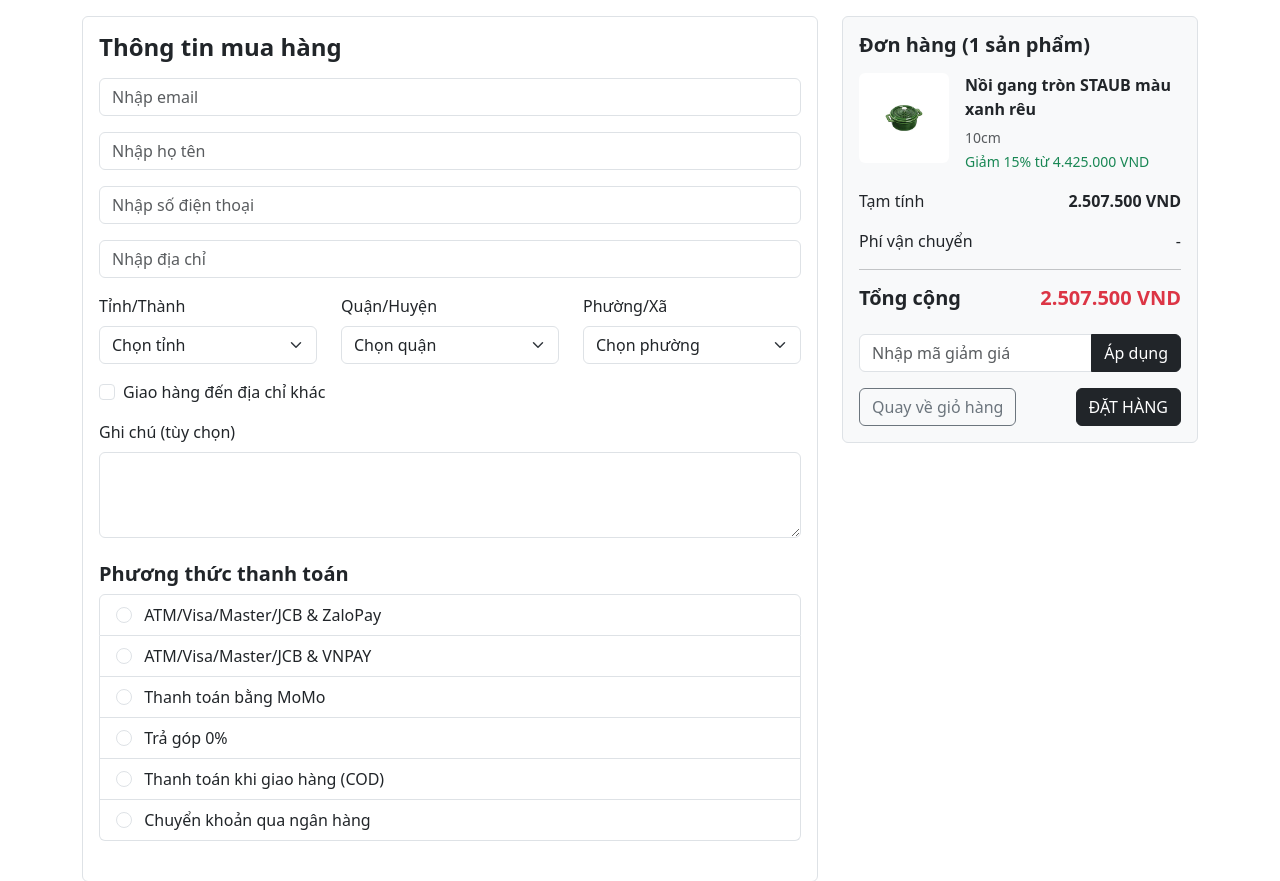
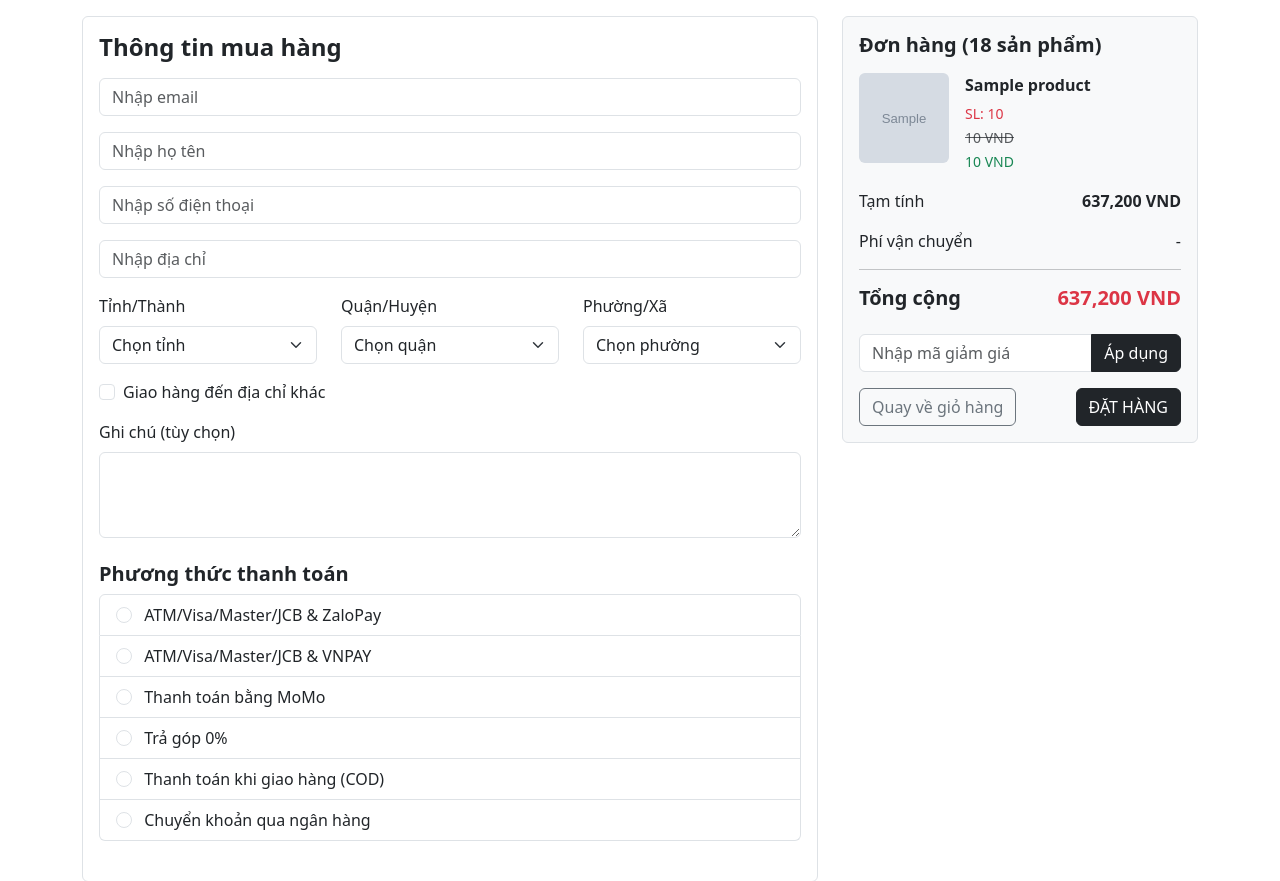
Before and after one commit to dstijl62/mama-kitchen, a Django app: template webbanhang/app/templates/app/checkout.html in a window 1280 px wide. Shown: the part 118-999 px from the top of the page. Run offline with Django 4.2, Linux system fonts and the light colour scheme; data comes from the database, SQL or seed files in the repository; both versions use the stored data as it was after the commit; tables that the repository leaves empty hold one stand-in row (values such as "Sample post"); the template is opened without the code that fills it: values that come from a table or form of the project are taken from there, most other values are stand-ins (such as "Sample title", 1, 10 or a date in 2020); grey boxes marked "Sample" are stand-in pictures.

Commit message:
Create Add Cart Function

```diff
--- /dev/null
+++ b/webbanhang/app/static/js/cart.js
@@ -0,0 +1,37 @@
+console.log("hello");
+
+let updateBtns = document.getElementsByClassName("update-cart");
+
+for (i = 0; i < updateBtns.length; i++) {
+  updateBtns[i].addEventListener("click", function () {
+    let productId = this.dataset.product;
+    let action = this.dataset.action;
+
+    console.log("productId: ", productId, "action: ", action);
+    console.log("user: ", user);
+    if (user === "AnonymousUser") {
+      console.log("User not logged in");
+    } else {
+      updateUserOrder(productId, action);
+    }
+  });
+}
+
+const updateUserOrder = (productId, action) => {
+  console.log("User logged in, add succeed");
+  let url = "/update_item/";
+  fetch(url, {
+    method: "POST",
+    headers: {
+      "Content-Type": "application/json",
+      "X-CSRFToken": csrftoken,
+    },
+    body: JSON.stringify({ productId: productId, action: action }),
+  })
+    .then((response) => {
+      return response.json();
+    })
+    .then((data) => {
+      console.log("data:", data);
+    });
+};
--- a/webbanhang/app/templates/app/base.html
+++ b/webbanhang/app/templates/app/base.html
@@ -22,6 +22,27 @@
       crossorigin="anonymous"
       referrerpolicy="no-referrer"
     ></script>
+    <script type="text/javascript">
+      let user = "{{request.user}}";
+      function getCookie(name) {
+        let cookieValue = null;
+        if (document.cookie && document.cookie !== "") {
+          const cookies = document.cookie.split(";");
+          for (let i = 0; i < cookies.length; i++) {
+            const cookie = cookies[i].trim();
+            // Does this cookie string begin with the name we want?
+            if (cookie.substring(0, name.length + 1) === name + "=") {
+              cookieValue = decodeURIComponent(
+                cookie.substring(name.length + 1),
+              );
+              break;
+            }
+          }
+        }
+        return cookieValue;
+      }
+      const csrftoken = getCookie("csrftoken");
+    </script>
 
     {% comment %} {% endcomment %}
     <title>mama-kitchen</title>
@@ -41,10 +62,7 @@
       <div class="container">
         <!-- ==============navbar brand -->
         <a class="navbar-brand" href="{% url 'home' %}">
-          <img
-            src="{% static 'images/logo.png' %}"
-            alt="logo tuhoc.cc"
-          />
+          <img src="{% static 'images/logo.png' %}" alt="logo tuhoc.cc" />
         </a>
 
         <!--================  -->
@@ -64,7 +82,10 @@
           <!-- menu item -->
           <ul class="navbar-nav me-auto mb-2 mb-lg-0">
             <li class="nav-item">
-              <a class="nav-link active" aria-current="page" href="{% url 'home' %}"
+              <a
+                class="nav-link active"
+                aria-current="page"
+                href="{% url 'home' %}"
                 >Trang chủ</a
               >
             </li>
@@ -186,7 +207,9 @@
               </ul>
             </li>
             <li class="nav-item">
-              <a class="nav-link" aria-current="page" href="{% url 'cart' %}">Giỏ hàng</a>
+              <a class="nav-link" aria-current="page" href="{% url 'cart' %}"
+                >Giỏ hàng</a
+              >
             </li>
           </ul>
         </div>
@@ -194,8 +217,6 @@
     </nav>
 
     {% block banner_hero %} {% endblock banner_hero %}
-
-
     {% block banner_slider %} {% endblock banner_slider %}
     {% block banner_slider2 %} {% endblock banner_slider2 %}
     {% block main_content %} {% endblock main_content %}
@@ -258,8 +279,7 @@
 
   <!-- ========== main footer ==== -->
 
-    <footer class="footer footer-red ">
-
+  <footer class="footer footer-red">
     <div class="container">
       <div class="row py-5">
         <!-- block 1 -->
@@ -418,10 +438,8 @@
     </div>
   </div>
 
-
-
   <script src="" async defer></script>
   {% comment %} javascript {% endcomment %}
   <script src="https://cdn.jsdelivr.net/npm/bootstrap@5.3.8/dist/js/bootstrap.bundle.min.js"></script>
-
+  <script src="{%static 'js/cart.js' %}"></script>
 </html>
--- a/webbanhang/app/templates/app/checkout.html
+++ b/webbanhang/app/templates/app/checkout.html
@@ -1,5 +1,7 @@
 {% extends "app/base.html" %}
 {% load static %}
+{% load humanize %}
+
 
 {% block checkout_content %}
 
@@ -123,23 +125,27 @@
 
             <div class="border rounded p-3 bg-light">
 
-                <h5 class="fw-semibold mb-3">Đơn hàng (1 sản phẩm)</h5>
-
+                <h5 class="fw-semibold mb-3">Đơn hàng ({{order.get_cart_items}} sản phẩm)</h5>
+                {% for item in items %}
                 <div class="cart-item d-flex mb-3">
-                    <img src="{% static 'images/products/noigang.webp' %}"
+                    <img src="{{item.product.ImageURL}}"
                          class="rounded me-3"
                          >
 
                     <div>
-                        <p class="mb-1 fw-semibold">Nồi gang tròn STAUB màu xanh rêu</p>
-                        <small class="text-muted">10cm</small><br>
-                        <small class="text-success">Giảm 15% từ 4.425.000 VND</small>
+                        <p class="mb-1 fw-semibold">{{item.product.name}}</p>
+                        <small class="text-danger">SL: {{ item.quantity }}</small><br>
+                         <span class="text-decoration-line-through text-muted small">
+                            {{ item.original_price|floatformat:0|intcomma }} VND
+                        </span><br />
+                        <small class="text-success">{{ item.discount_price|floatformat:0|intcomma }} VND</small>
                     </div>
                 </div>
+                {% endfor %}
 
                 <div class="d-flex justify-content-between mb-3">
                     <span>Tạm tính</span>
-                    <span class="fw-semibold">2.507.500 VND</span>
+                    <span class="fw-semibold">{{ order.get_cart_total|floatformat:0|intcomma }} VND</span>
                 </div>
 
                 <div class="d-flex justify-content-between mb-3">
@@ -151,7 +157,7 @@
 
                 <div class="d-flex justify-content-between mb-3">
                     <h5 class="fw-semibold">Tổng cộng</h5>
-                    <h5 class="fw-semibold text-danger">2.507.500 VND</h5>
+                    <h5 class="fw-semibold text-danger">{{ order.get_cart_total|floatformat:0|intcomma }} VND</h5>
                 </div>
 
                 <div class="input-group mb-3">
--- a/webbanhang/app/templates/app/home.html
+++ b/webbanhang/app/templates/app/home.html
@@ -241,7 +241,10 @@
            <img class="rounded img-fluid" src="{{ product.ImageURL }}" alt="{{ product.name }}">
             <div class="box-element product">
                 <h6><strong>{{product.name}}</strong></h6><hr>
-                <button class="btn btn-outline-secondary add-btn">Thêm vào giỏ hàng</button>
+                <button
+                data-product={{product.id}}
+                data-action="add"
+                class="btn btn-outline-secondary add-btn update-cart">Thêm vào giỏ hàng</button>
                 <a class="btn btn-outline-success" href="#">Xem</a>
                 <h5 class="text-success"><strong>{{product.price | floatformat:0}} VND</strong></h5>
             </div>
--- a/webbanhang/app/urls.py
+++ b/webbanhang/app/urls.py
@@ -3,7 +3,8 @@ from django.urls import path
 from . import views
 
 urlpatterns = [
-    path('', views.home, name='home'),
-    path('cart/', views.cart, name='cart'),
-    path('checkout/', views.checkout, name='checkout'),
+    path("", views.home, name="home"),
+    path("cart/", views.cart, name="cart"),
+    path("checkout/", views.checkout, name="checkout"),
+    path("update_item/", views.updateItem, name="update_item"),
 ]
```
Also changed, not shown: webbanhang/app/views.py (+35 -2 lines), webbanhang/db.sqlite3. Lines whose indentation alone changed are shown as unchanged.
